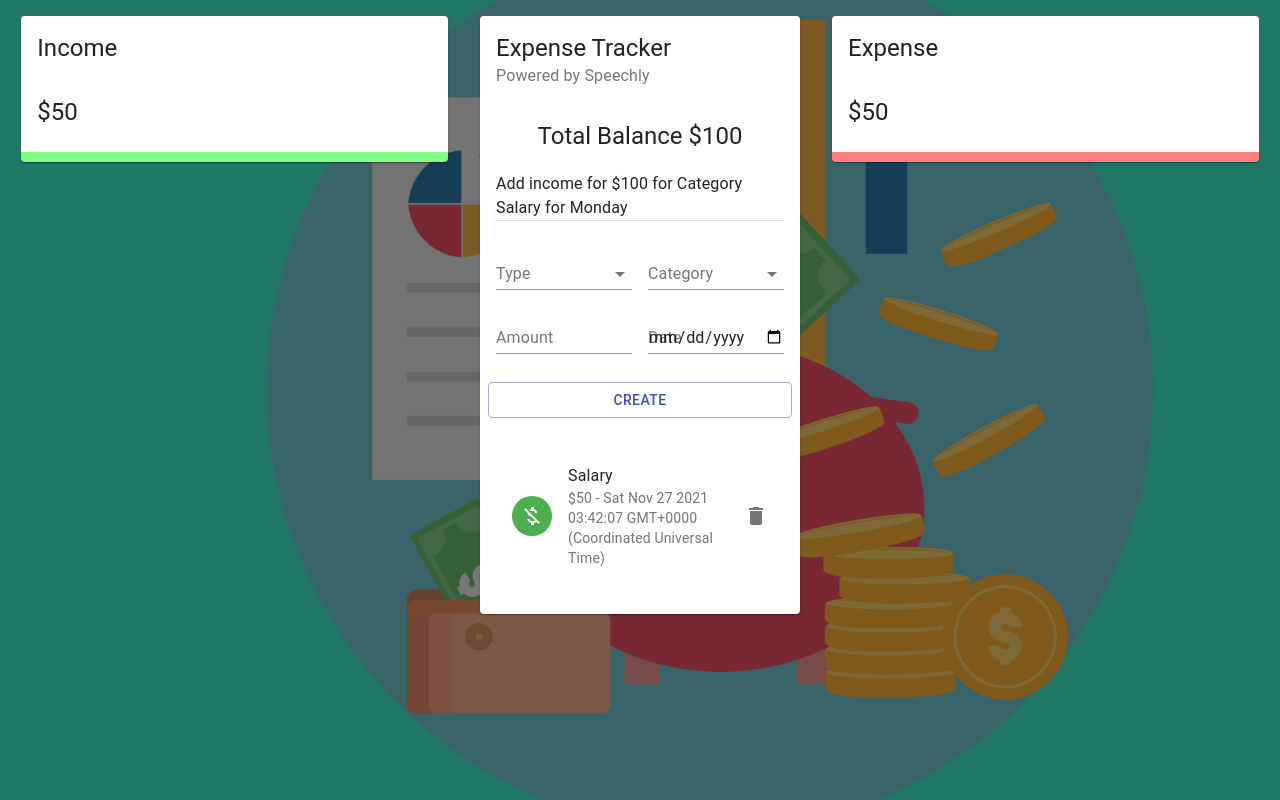
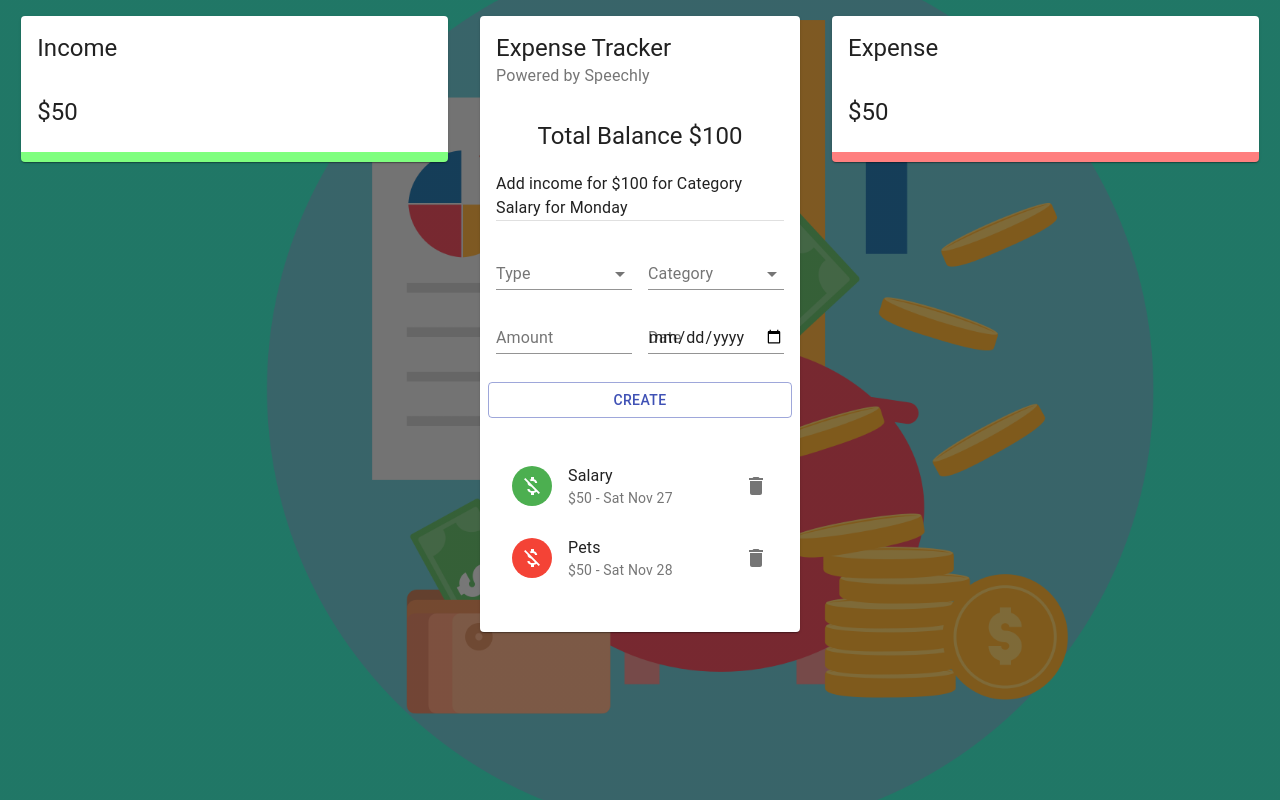
Before and after one commit to prakshh/voice_powered_expense_budget_tracker, a React (Create React App) app: page / in a window 1280 px wide. Built offline with nearby package versions, Linux system fonts and the light colour scheme.

Commit message:
Liste items

```diff
--- a/src/components/Main/List/List.jsx
+++ b/src/components/Main/List/List.jsx
@@ -8,7 +8,9 @@ const List = () => {
     const classes = useStyles();
 
     const transactions = [
-        { id: 1, type: "Income", category: 'Salary', amount: 50, date: new Date() }
+        { id: 1, type: "Income", category: 'Salary', amount: 50, date: "Sat Nov 27" },
+        { id: 1, type: "Expense", category: 'Pets', amount: 50, date: "Sat Nov 28" },
+        { id: 1, type: "Income", category: 'Business', amount: 150, date: "Sat Nov 29" }
     ];
 
     return (
```
